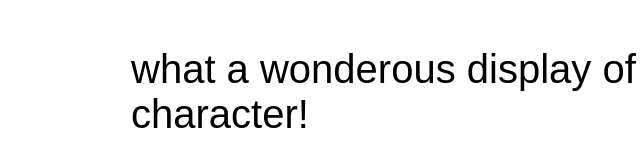
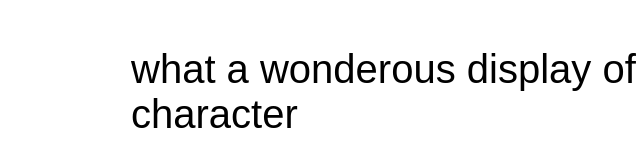
Before and after one commit to hailey1014/hailey1014.github.io, a plain HTML site: page ionrunit.html in a window 1280 px wide. Shown: the part 503-670 px from the top of the page, 469-1109 px from the left. Drawn offline with Linux system fonts and the light colour scheme.

Commit message:
Update ionrunit.html

```diff
--- a/ionrunit.html
+++ b/ionrunit.html
@@ -25,6 +25,6 @@
  <h1> Melo Don't Run It </h1>
  <p> Ball's character is highlighted heavily through the development of this reference. In the bleachers of a basketball game, Jaden Newman asked Ball if he would follow her back on Instagram. Ball infamously repsonds by saying, "ion run it." However, in a later interview, Ball is asked to confirm whether or not he runs his "ig account," and he comfirms he does in fact run it. </p>
 <img src= "https://encrypted-tbn0.gstatic.com/images?q=tbn:ANd9GcT0G2UJKfa19NEb81AbWPReVaAWk1nfsAazeg&s" id= "ionrunit" width="400" height="300">
-<div><p1> what a wonderous display of character!</p1> </div>
+<div><p1> what a wonderous display of character</p1> </div>
 </body>
 </html>
```
